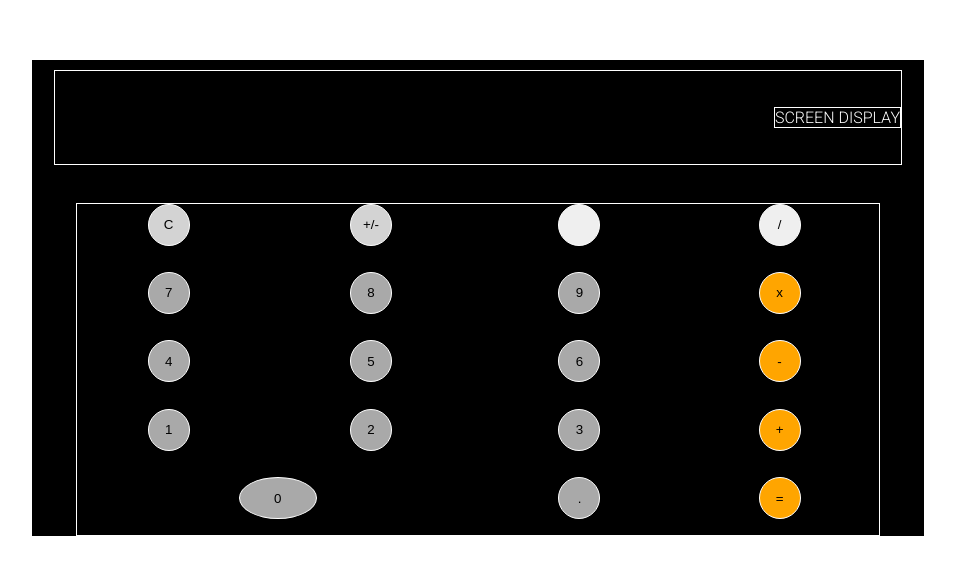
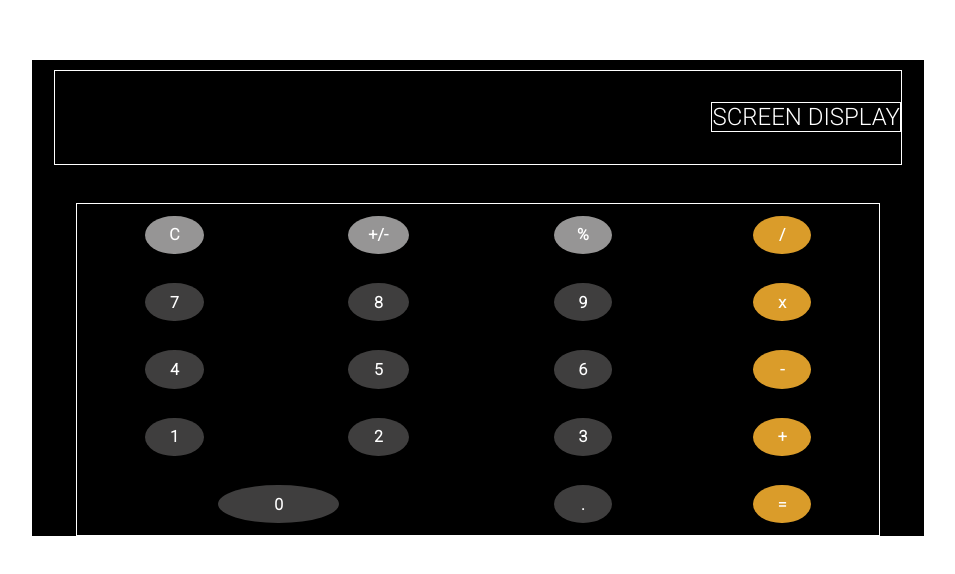
Before and after one commit to jmlow-hub/Calculator, a plain HTML site: page index.html in a window 1280 px wide. Shown: the part 104-678 px from the top of the page, without its empty margins (164-1119 px from the left). Drawn offline with Linux system fonts and the light colour scheme.

Commit message:
button colour updated and alignment improved

```diff
--- a/index.html
+++ b/index.html
@@ -20,8 +20,8 @@
       <div class="calculator__keys">
         <button id="clear" class="calculator__keys__misc">C</button>
         <button id="plus-minus" class="calculator__keys__misc">+/-</button>
-        <button id="%age" class="calclator__keys__misc" value="%"></button>
-        <button id="divide" class="calclator__keys__actions" value="/">/</button>
+        <button id="%age" class="calculator__keys__misc" value="%">%</button>
+        <button id="divide" class="calculator__keys__actions" value="/">/</button>
         <button id="7" class="calculator__keys__numbers" value="7">7</button>
         <button id="8" class="calculator__keys__numbers" value="8">8</button>
         <button id="9" class="calculator__keys__numbers" value="9">9</button>
--- a/styles/_calculator.scss
+++ b/styles/_calculator.scss
@@ -19,9 +19,7 @@
       margin: 10px;
       color: $text-color;
       font-family: $font;
+      font-size: 1.5em;
     }
 
-
-
-
 }
--- a/styles/_keypad.scss
+++ b/styles/_keypad.scss
@@ -5,25 +5,29 @@
   width: 90%;
   display: grid;
   grid-template-columns: auto auto auto auto;
-  justify-content: space-around;
-  gap: 10px;
-  color: $text-color;
-  font-family: $font;
-  font-size: 1.5em;
+  justify-items: center;
+  align-items: center;
+  gap: 5px;
 
 
   &__misc {
     background-color: $other-button-color;
+    width: 30%;
+    height: 30%;
 
       }
 
   &__numbers {
     background-color: $number-color;
+    width: 30%;
+    height: 30%;
 
   }
 
   &__actions {
     background-color: $operator-color;
+    width: 30%;
+    height: 30%;
   }
 
   button {
@@ -33,7 +37,12 @@
     width: 30%;
     height: 30%;
     border-radius: 50%;
-    padding: 20px;
+    padding: 1.2em;
+    color: $text-color;
+    font-family: $font;
+    font-weight: bold;
+    font-size: 1em;
+    border: none;
 
   }
 
@@ -45,24 +54,29 @@
     height: 30px;
     border-radius: 50%;
     padding: 20px;
-  }*/
+  }
 
-  &__zero {
-    display: flex;
-    justify-content: stretch;
 
+      padding-left: 40px;
+        padding-right: 40px;
+
+      }*/
+
+  &__zero  {
     grid-column: 1 / span 2;
-    background: $number-color;
     justify-self: center;
+    background-color: $number-color;
+    width: 60%;
+    height: 30%;
 
       button {
-        width: 45px;
-        height: 30px;
-        border-radius: 10%;
-        padding-left: 40px;
-        padding-right: 40px;
-
+        padding: 20px 40px;
       }
 
+
+
+
+
   }
+
 }
--- a/styles/_variables.scss
+++ b/styles/_variables.scss
@@ -1,5 +1,5 @@
-$number-color: darkgrey;
-$operator-color: orange;
-$other-button-color: lightgray;
+$number-color: rgb(63, 62, 62);
+$operator-color: rgb(218, 156, 42);
+$other-button-color: rgb(150, 149, 149);
 $text-color: white;
 $font: "Roboto", sans-serif;
```
Also changed, not shown: styles/_calculator.css, styles/_keypad.css, styles/styles.css.
